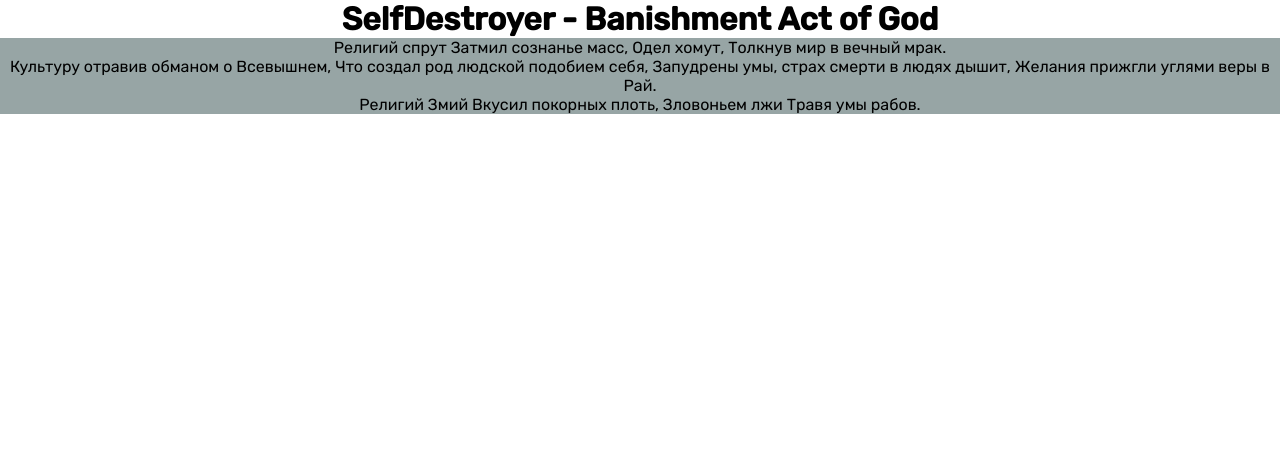
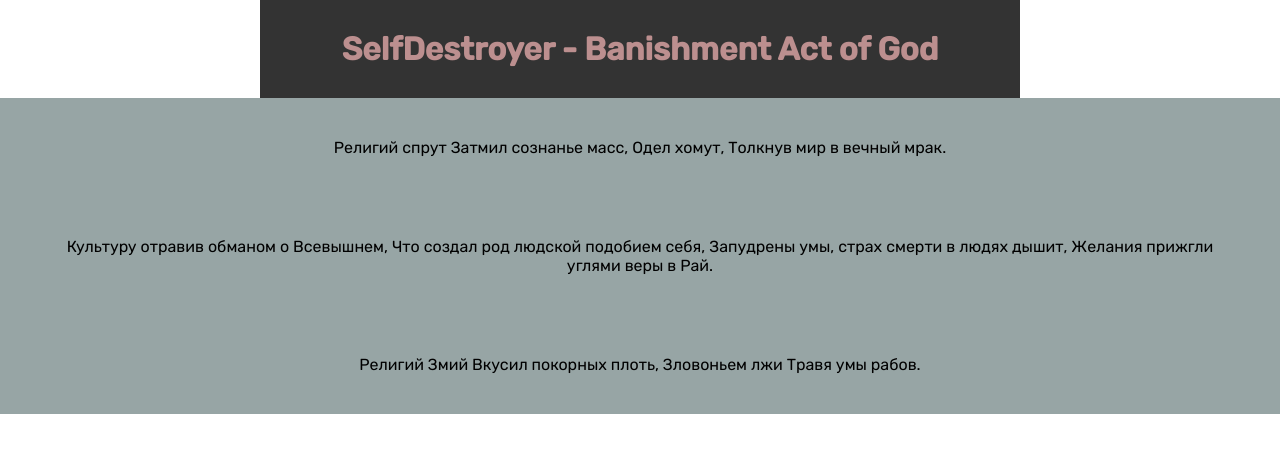
Before and after one commit to srikaratal/song, a plain HTML site: page index.html in a window 1280 px wide. Drawn offline with Linux system fonts and the light colour scheme.

Commit message:
Finished task

```diff
--- a/css/style.css
+++ b/css/style.css
@@ -4,12 +4,13 @@
     text-align: center;
     margin: 0 auto;
 }
-header {
+h1 {
     padding: 30px;
     color: rosybrown;
 	max-width: 700px;
 	background:#333333;
 }
 p {
+    padding: 40px;
     background:#97a5a5;
 }
--- a/index.html
+++ b/index.html
@@ -1,4 +1,4 @@
-<!-- index.html -->
+<!DOCTYPE html>
 <html>
   <head>
     <meta charset="utf-8">
@@ -19,6 +19,5 @@
         Вкусил покорных плоть,
         Зловоньем лжи
         Травя умы рабов. </p>
-    <script type="text/javascript" src="js/scripts.js"></script>
   </body>
 </html>
```
